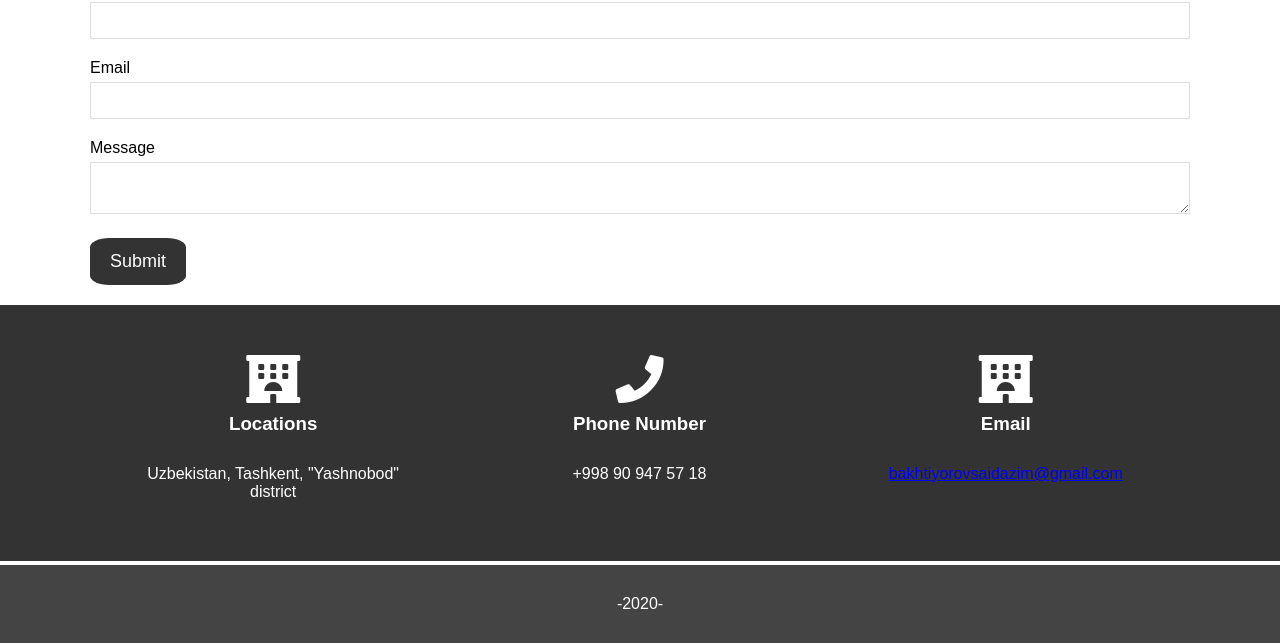
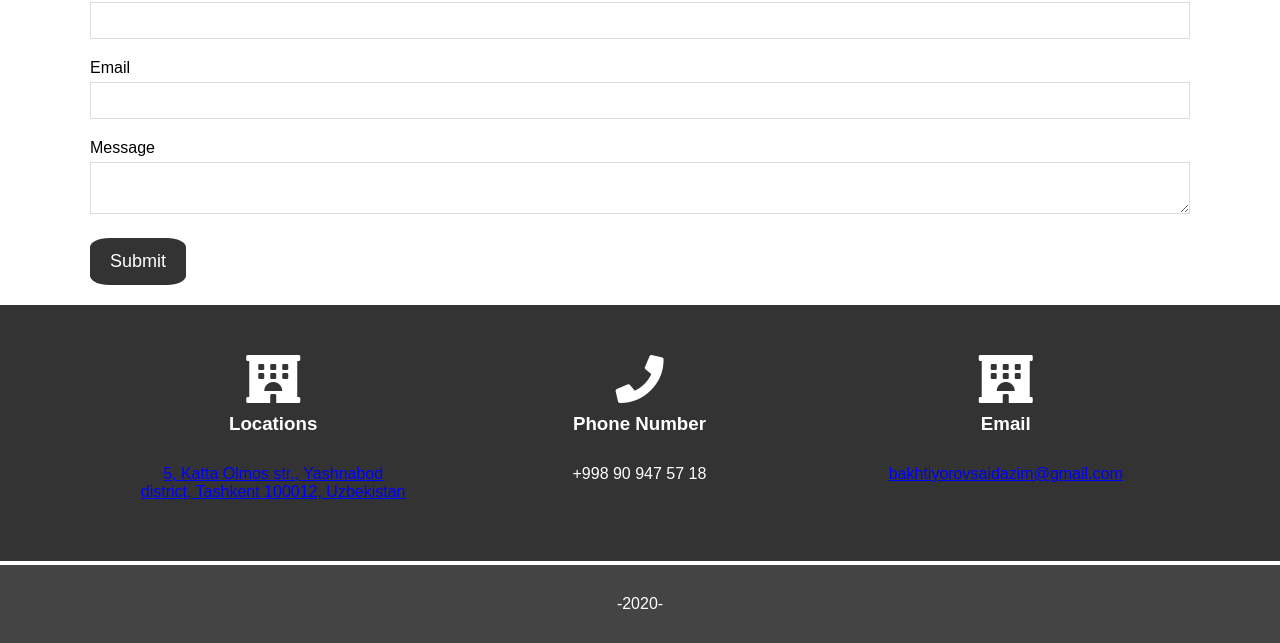
Before and after one commit to imsaidazim/Assignment, a plain HTML site: page contact.html in a window 1280 px wide. Shown: the part 166-809 px from the top of the page. Drawn offline with Linux system fonts and the light colour scheme.

Commit message:
Update contact.html

```diff
--- a/contact.html
+++ b/contact.html
@@ -51,7 +51,7 @@
           <i class="fas fa-hotel fa-3x"></i>
           <h3>Locations</h3>
           <p>
-            Uzbekistan, Tashkent, "Yashnobod" district
+            <span class="link"><a href="https://goo.gl/maps/zCUGE9poRKyfHQ1A9">5, Katta Olmos str., Yashnabod district, Tashkent 100012, Uzbekistan</a></span>
           </p>
         </div>
         <div class="box">
```
